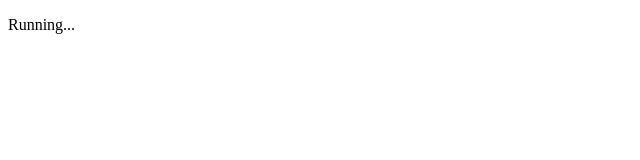
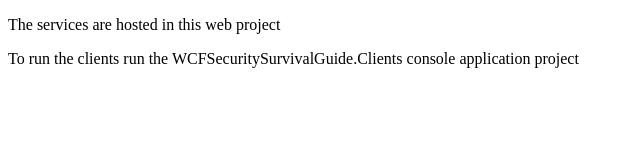
Before and after one commit to ruidfigueiredo/wcfsecuritysurvivalguide, a plain HTML site: page WCFSecuritySurvivalGuide/Index.html in a window 1280 px wide. Shown: the whole page, without its empty margins (0-640 px from the left). Drawn offline with Linux system fonts and the light colour scheme.

Commit message:
More informative message in the index page of the web project

```diff
--- a/WCFSecuritySurvivalGuide/Index.html
+++ b/WCFSecuritySurvivalGuide/Index.html
@@ -5,6 +5,7 @@
 	<meta charset="utf-8" />
 </head>
 <body>
-    <p>Running...</p>
+    <p>The services are hosted in this web project</p>
+    <p>To run the clients run the WCFSecuritySurvivalGuide.Clients console application project</p>
 </body>
 </html>
```
Also changed, not shown: 1 other file.
